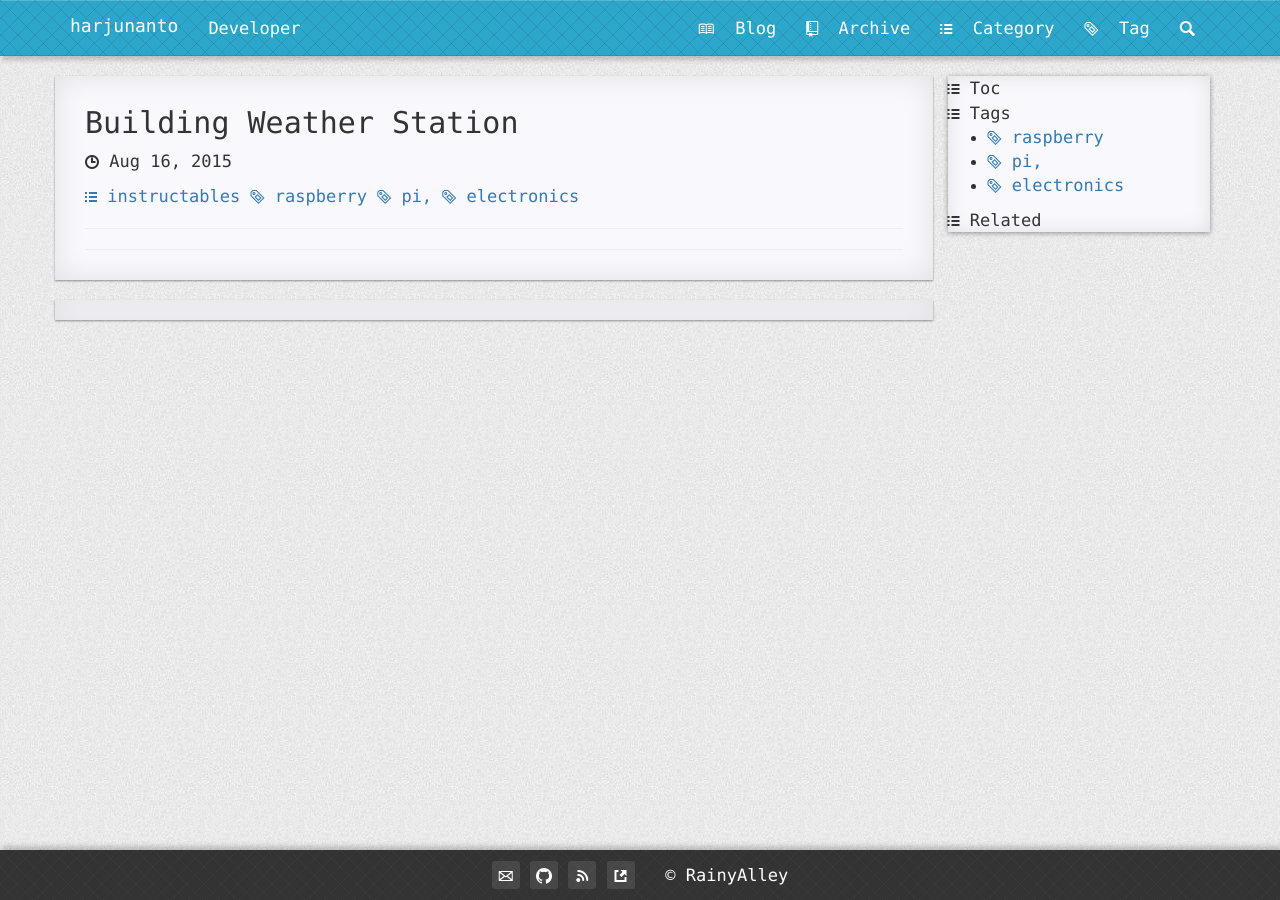
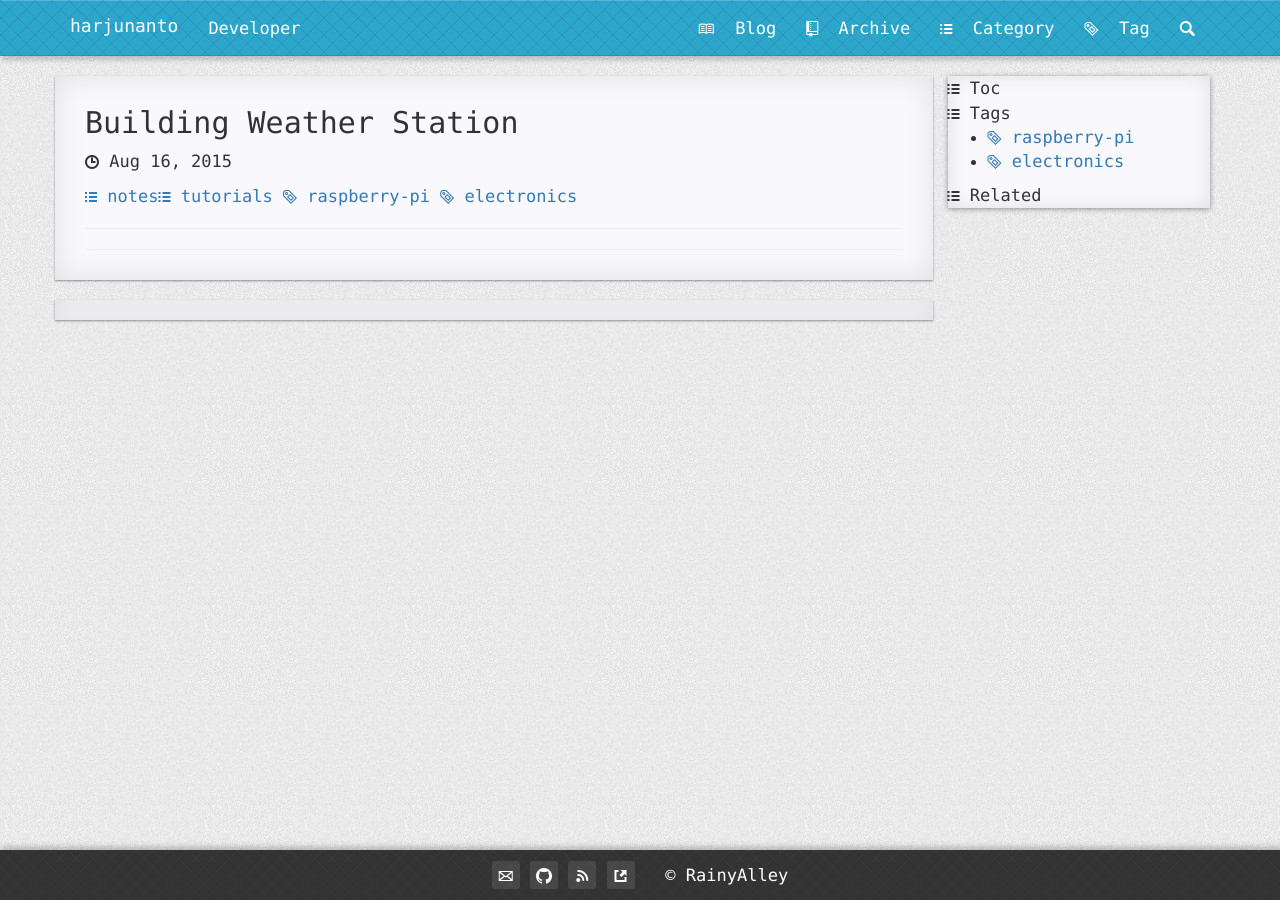
Before and after one commit to priaonehaha/notes, a Jekyll site: the page built from _posts/2015-08-16-building-weather-station.md, in a window 1280 px wide. Built offline with Jekyll 4.4.1, drawn with Linux system fonts in a browser that asks for light colours; nearby versions of some CDN libraries; Markdown is read by kramdown in place of the engine named in the settings; comment, search, counter and statistics services are not loaded.

Commit message:
Updated 2015-08-16-building-weather-station.md

```diff
--- a/_posts/2015-08-16-building-weather-station.md
+++ b/_posts/2015-08-16-building-weather-station.md
@@ -1,8 +1,10 @@
 ---
 layout: post
 title: Building Weather Station
-tags: raspberry pi, electronics
-categories: instructables
+tags: "raspberry-pi electronics"
+categories: notes tutorials
+published: true
 ---
 
+
 <div class="toc"></div>
```
